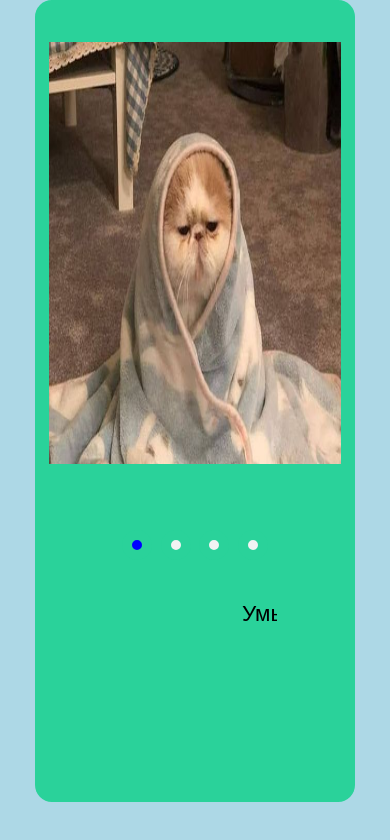
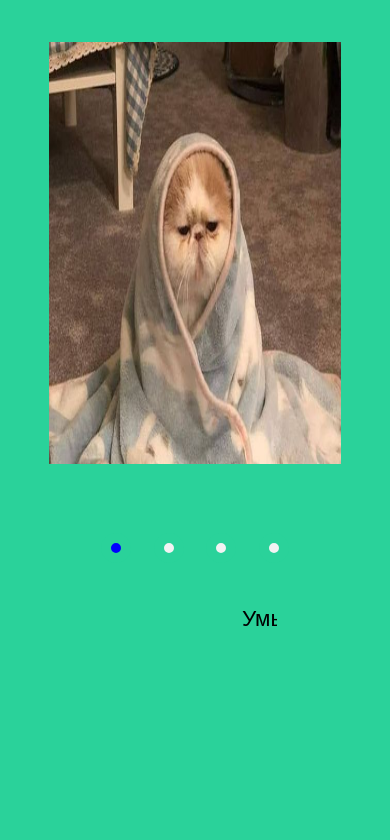
Before and after one commit to elem15/cssMemSlider, a plain HTML site: page index.html in a window 390 px wide. Drawn offline with Linux system fonts and the light colour scheme.

Commit message:
fix: changed the mobile version at high zoom (Fri, May 13, 2022 03:13:16 PM)

```diff
--- a/styles/style.css
+++ b/styles/style.css
@@ -28,14 +28,15 @@ body {
 
     .container {
         flex-direction: row;
-        width: 82vw;
-        height: 95vh;
+        width: 100vw;
+        height: 100vh;
+        border-radius: 0;
     }
 }
 
 .images-slider {
     width: 75vw;
-    height: 70vh;
+    height: 67vh;
     background-color: antiquewhite;
     overflow: hidden;
     order: 0;
@@ -75,6 +76,7 @@ body {
     order: 1;
     margin-right: 8vw;
     margin-left: 2vw;
+    height: 18vw;
 }
 
 @media (max-width: 430px) {
@@ -83,7 +85,7 @@ body {
         width: 50vw;
         margin-top: 2vh;
         margin-left: 0;
-        height: 16vh;
+        height: 20vh;
     }
 }
 
@@ -113,7 +115,7 @@ body {
 
 @media (max-width: 430px) {
     .text {
-        font-size: 1.4em;
+        font-size: 1.4rem;
         min-width: 7em;
     }
 }
```
